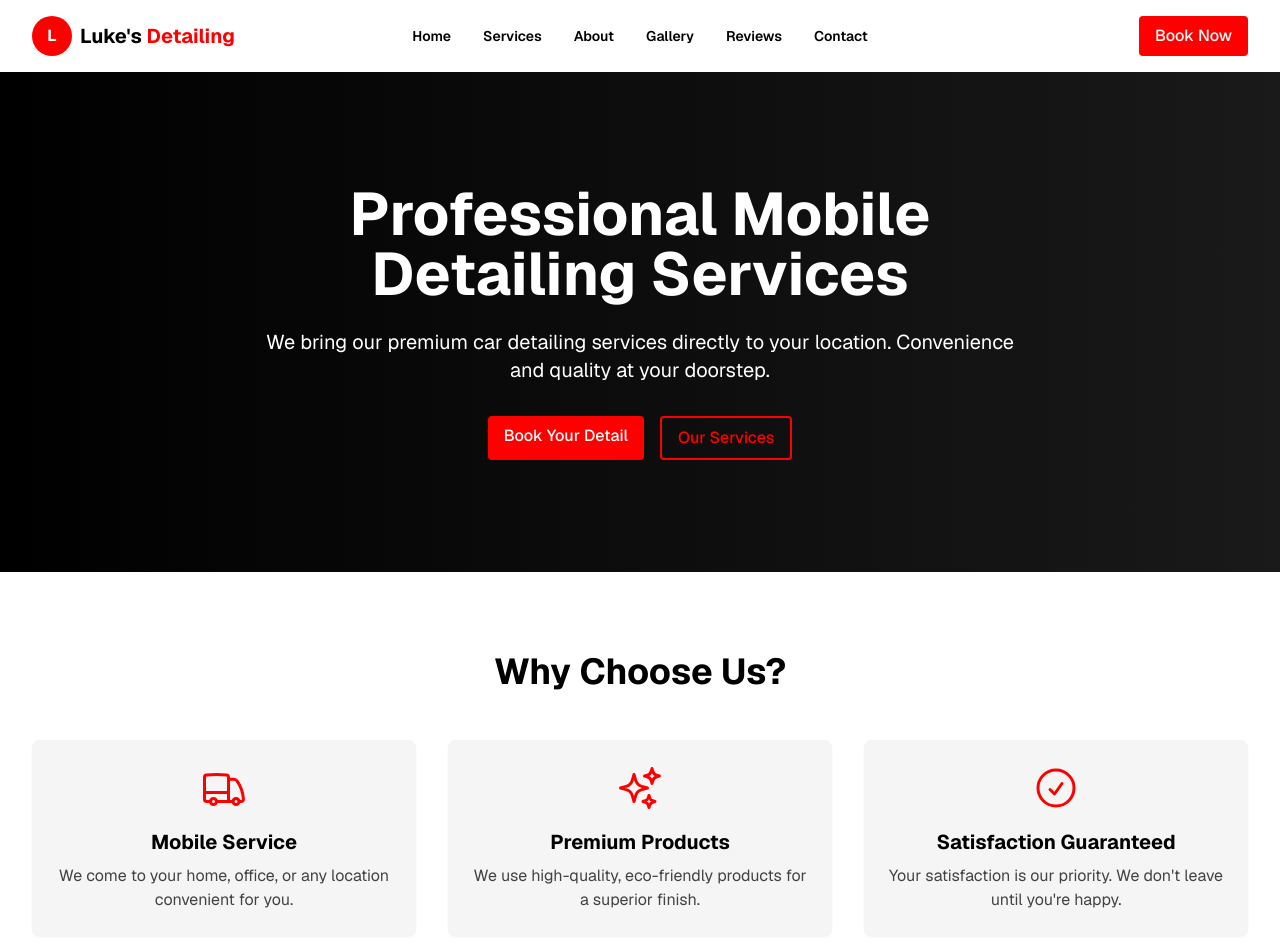
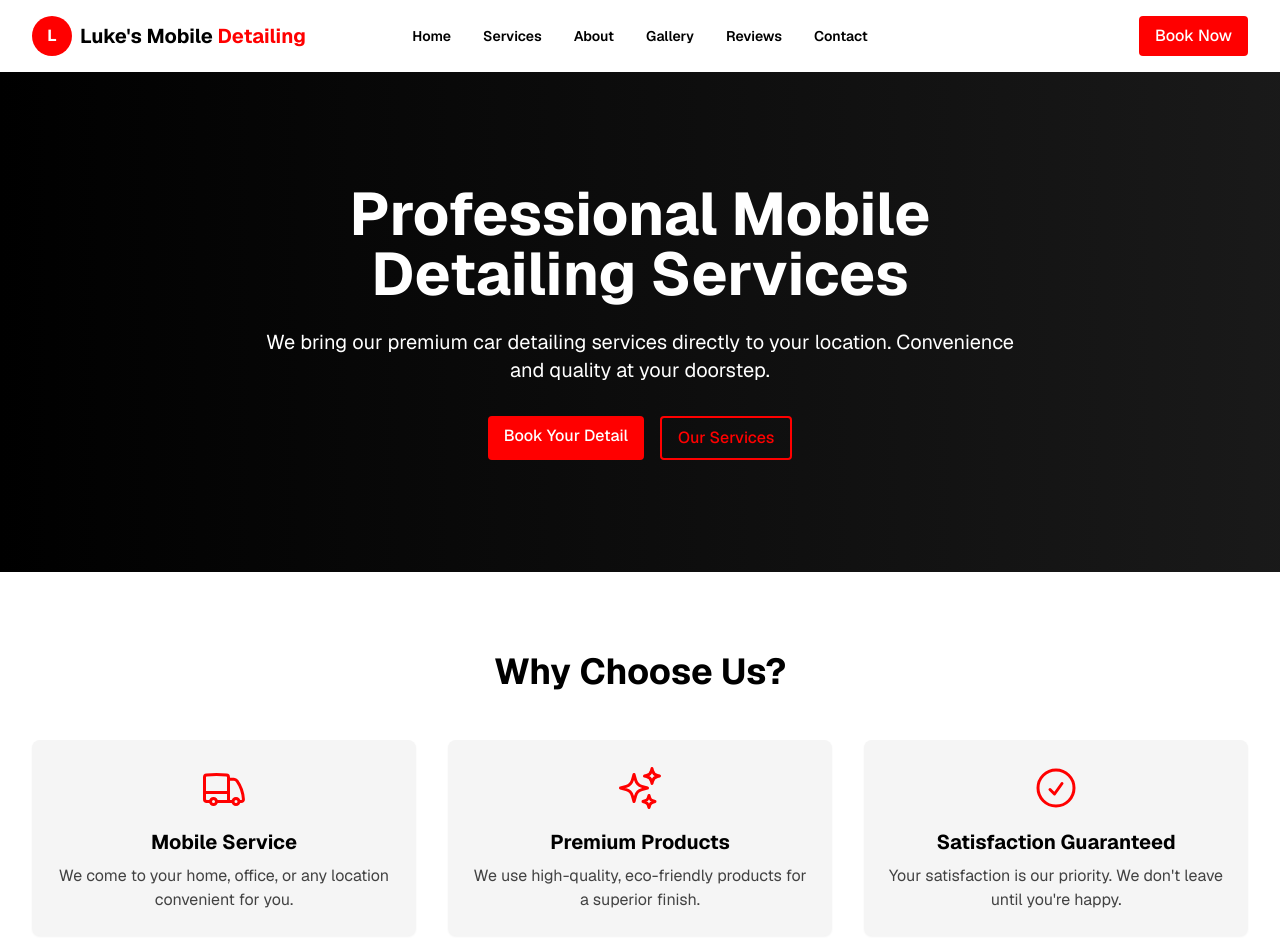
Before and after one commit to peymannaderi10/lukesmobiledetailingllc.com, a Next.js app: page / in a window 1280 px wide. Shown: the top 946 px of the page. Built offline with nearby package versions, Linux system fonts and the light colour scheme.

Commit message:
update navbar

```diff
--- a/src/components/Navbar.tsx
+++ b/src/components/Navbar.tsx
@@ -26,7 +26,7 @@ export default function Navbar() {
             <div className="relative h-10 w-10 bg-primary rounded-full flex items-center justify-center">
               <span className="text-white font-bold">L</span>
             </div>
-            <span className="text-xl font-bold text-black">Luke's <span className="text-primary">Detailing</span></span>
+            <span className="text-xl font-bold text-black">Luke's Mobile <span className="text-primary">Detailing</span></span>
           </Link>
         </div>
 
```
